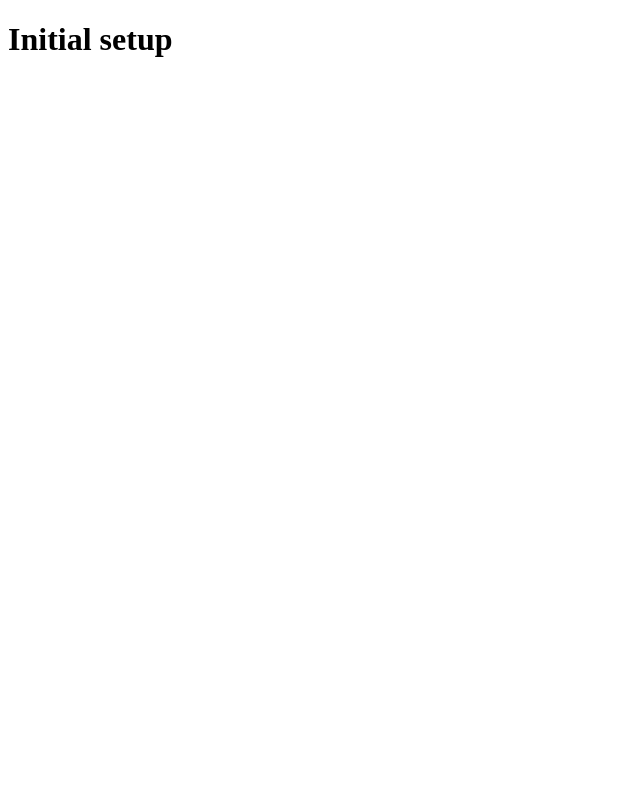
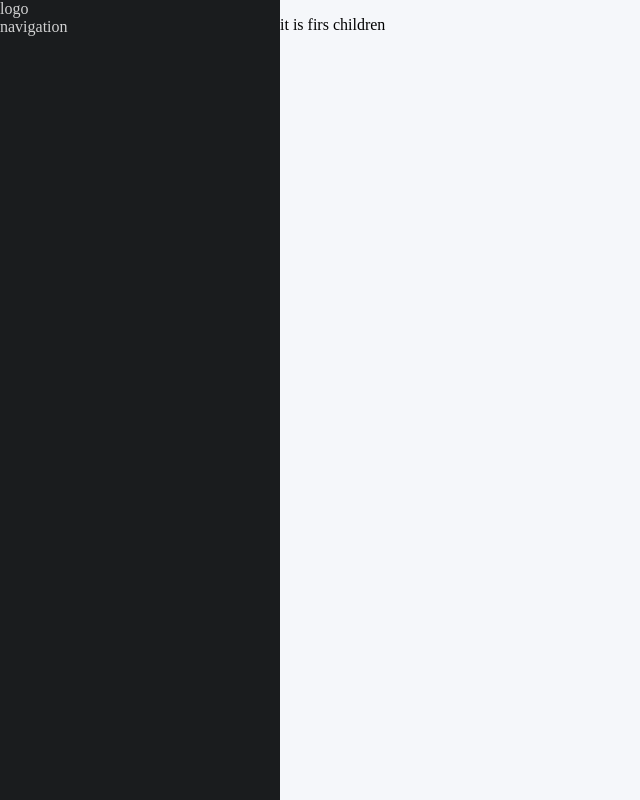
Before and after one commit to PawelRzepinski/finance, a React (Create React App) app: page / in a window 1280 px wide. Shown: the whole page, without its empty margins (0-640 px from the left). Built offline with nearby package versions, Linux system fonts and the light colour scheme.

Commit message:
Create main template

```diff
--- a/src/App.tsx
+++ b/src/App.tsx
@@ -1,10 +1,14 @@
 import React from 'react'
+import { BrowserRouter, Route, Routes } from 'react-router-dom'
+import { Dashboard } from './pages/Dashboard'
 
 function App () {
   return (
-    <>
-      <h1>Initial setup</h1>
-    </>
+    <BrowserRouter>
+      <Routes>
+        <Route path='/' element={<Dashboard/>}/>
+      </Routes>
+    </BrowserRouter>
   )
 }
 
--- /dev/null
+++ b/src/components/molecule/Sidebar/Sidebar.tsx
@@ -0,0 +1,16 @@
+import React from 'react'
+import styled from 'styled-components'
+
+export const Sidebar = () => (
+  <SidebarWrapper>
+    <div>logo</div>
+    <div>navigation</div>
+  </SidebarWrapper>
+)
+
+const SidebarWrapper = styled.section`
+  width: 100%;
+  min-height: 100%;
+  background-color: ${({ theme }) => theme.colors.secondary[10]};
+  color: ${({ theme }) => theme.colors.white[80]};
+`
--- /dev/null
+++ b/src/components/templates/MainTemplate.tsx
@@ -0,0 +1,29 @@
+import React, { ReactNode } from 'react'
+import styled from 'styled-components'
+import { Sidebar } from '../molecule/Sidebar/Sidebar'
+
+interface MainTemplateProps {
+  children: ReactNode
+}
+
+export const MainTemplate = ({ children }: MainTemplateProps) => (
+  <MainTemplateWrapper>
+    <Sidebar />
+    <ContentWrapper>
+      {children}
+    </ContentWrapper>
+  </MainTemplateWrapper>
+)
+
+const MainTemplateWrapper = styled.main`
+  display: grid;
+  grid-template-columns: 280px auto;
+  width: 100vw;
+  height: 100vh;
+`
+
+const ContentWrapper = styled.section`
+  width: 100%;
+  min-height: 100%;
+  background-color: ${({ theme }) => theme.colors.gray[50]};
+`
--- a/src/index.tsx
+++ b/src/index.tsx
@@ -1,10 +1,16 @@
 import React from 'react'
 import ReactDOM from 'react-dom'
 import App from './App'
+import { GlobalStyle } from './style/GlobalStyle'
+import { theme } from './style/theme'
+import { ThemeProvider } from 'styled-components'
 
 ReactDOM.render(
   <React.StrictMode>
-    <App />
+    <ThemeProvider theme={theme}>
+      <GlobalStyle />
+      <App />
+    </ThemeProvider>
   </React.StrictMode>,
   document.getElementById('root')
 )
--- /dev/null
+++ b/src/pages/Dashboard.tsx
@@ -0,0 +1,8 @@
+import { MainTemplate } from '../components/templates/MainTemplate'
+import React from 'react'
+
+export const Dashboard = () => (
+  <MainTemplate>
+    <p>it is firs children</p>
+  </MainTemplate>
+)
--- /dev/null
+++ b/src/style/GlobalStyle.tsx
@@ -0,0 +1,8 @@
+import { createGlobalStyle } from 'styled-components'
+
+export const GlobalStyle = createGlobalStyle`
+  body {
+    margin: 0;
+    padding: 0;
+  }
+`
--- /dev/null
+++ b/src/style/theme.tsx
@@ -0,0 +1,25 @@
+import { DefaultTheme } from 'styled-components'
+
+export const theme: DefaultTheme = {
+  colors: {
+    black: '#000000',
+    white: {
+      100: 'rgba(255, 255, 255, 1)',
+      90: 'rgba(255, 255, 255, 0.9)',
+      80: 'rgba(255, 255, 255, 0.8)',
+      70: 'rgba(255, 255, 255, 0.7)',
+      60: 'rgba(255, 255, 255, 0.6)',
+      50: 'rgba(255, 255, 255, 0.5)',
+      40: 'rgba(255, 255, 255, 0.4)',
+      30: 'rgba(255, 255, 255, 0.3)',
+      20: 'rgba(255, 255, 255, 0.2)',
+      10: 'rgba(255, 255, 255, 0.1)'
+    },
+    gray: {
+      50: '#F5F7FA'
+    },
+    secondary: {
+      10: '#1A1C1E'
+    }
+  }
+}
```
Also changed, not shown: package.json (+7 -2 lines), .eslintrc.js (added), .eslintrc.json (deleted), 1 other file (tests, documents, lock files or other folders).
